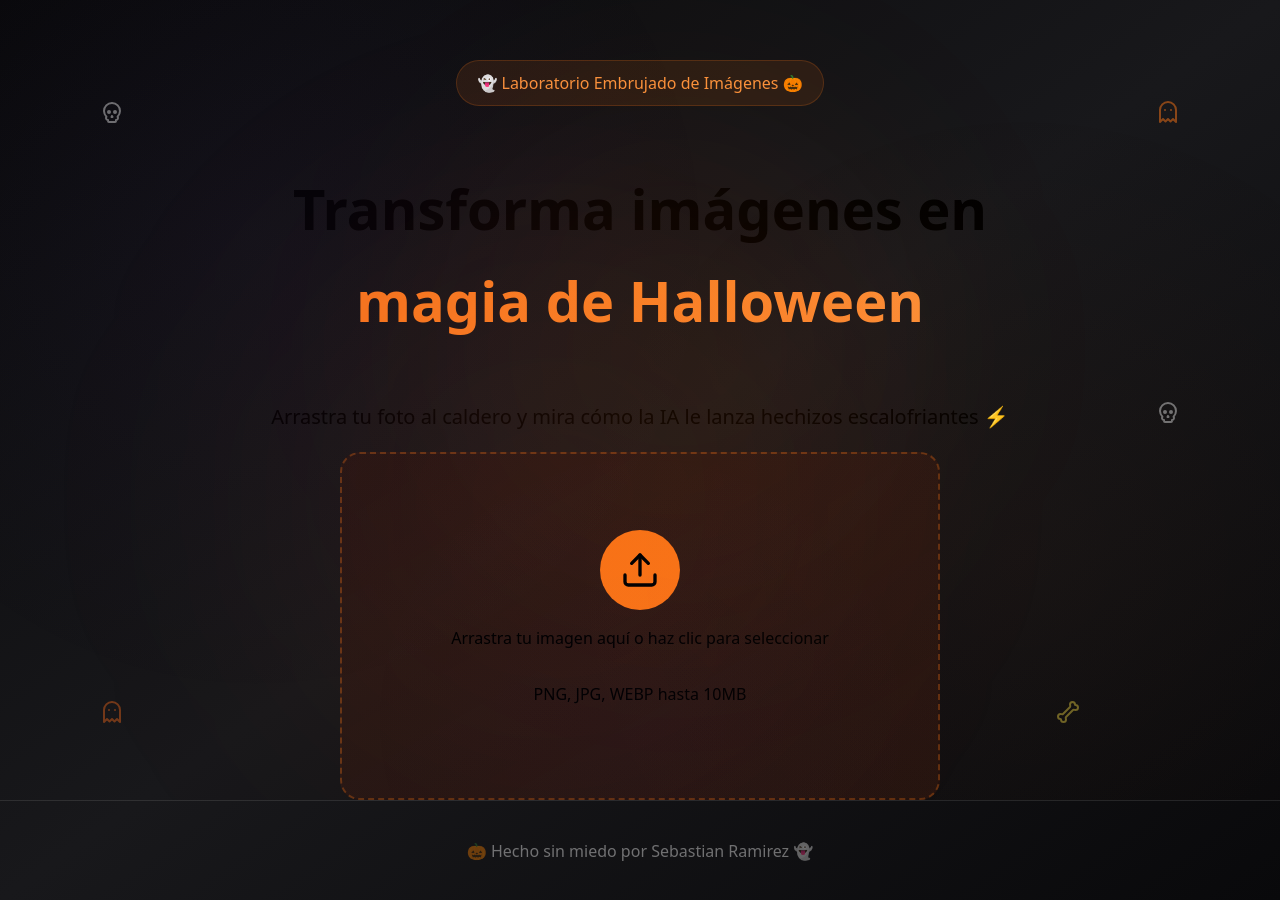
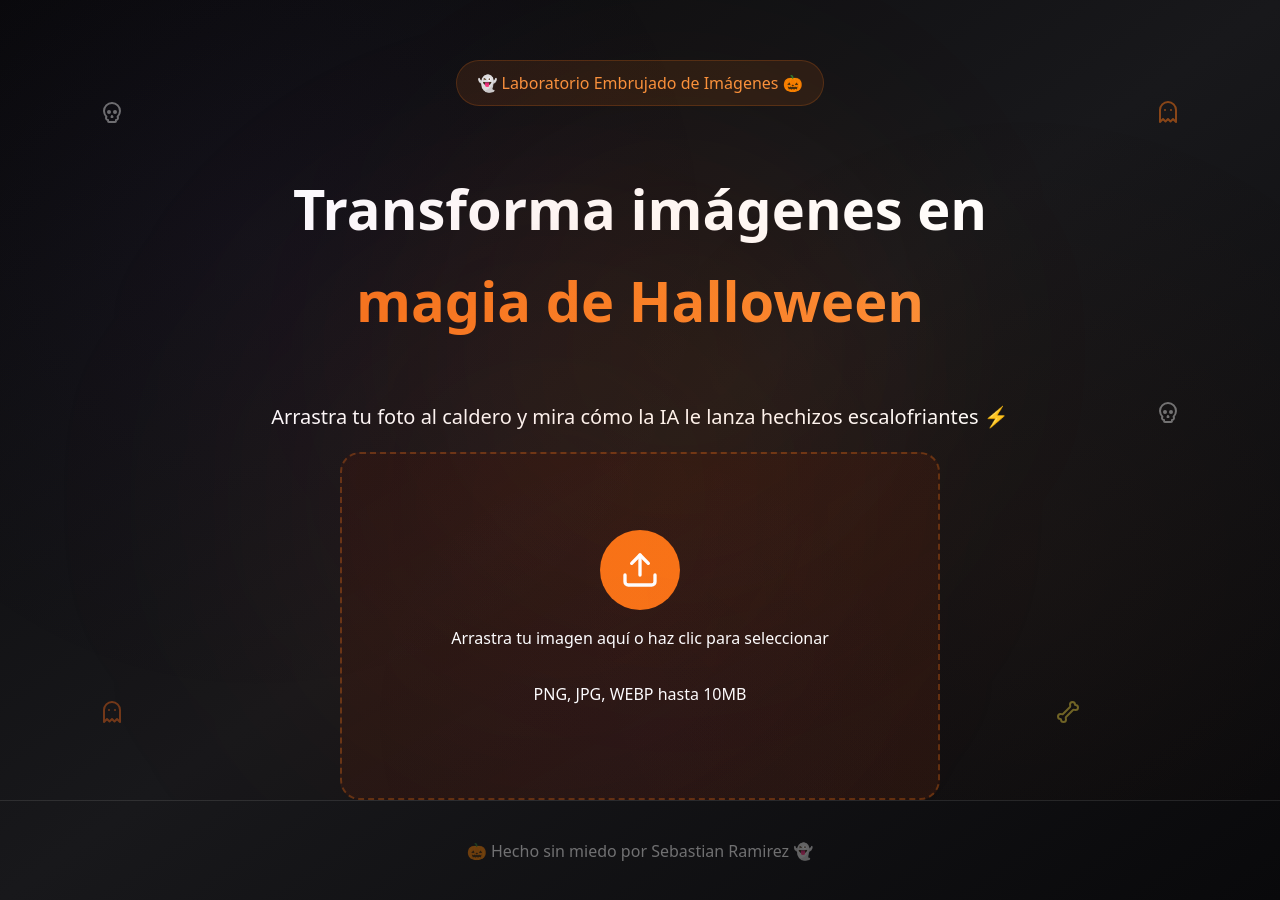
Before and after one commit to SebastianRamirezB/spooky, a React (Vite) app: page / in a window 1280 px wide. Built offline with nearby package versions, Linux system fonts and the light colour scheme; no server answers.

Commit message:
fix: colors

```diff
--- a/src/index.css
+++ b/src/index.css
@@ -196,14 +196,14 @@ input[type="search"]::-webkit-search-cancel-button {
 }
 
 /* Opcional: variables CSS básicas (personaliza según tu tema) */
-:root {
+/* :root {
   --color-text: white;
   --color-bg: linear-gradient(to bottom right, #09090b 0%, #18181b 50%, #09090b 100%);
   --color-muted: #6B7280;
-  /* gray-500 */
+
   --radius-sm: 0.25rem;
   --radius-md: 0.5rem;
-}
+} */
 
 /* Body: quitar margen por defecto y mejorar rendimiento de fuentes */
 body {
@@ -211,8 +211,8 @@ body {
   line-height: inherit;
   /* hereda de html */
   min-height: 100vh;
-  background: var(--color-bg);
-
+  background: linear-gradient(to bottom right, #09090b 0%, #18181b 50%, #09090b 100%);
+  color: white;
   -webkit-font-smoothing: antialiased;
   -moz-osx-font-smoothing: grayscale;
 }
```
